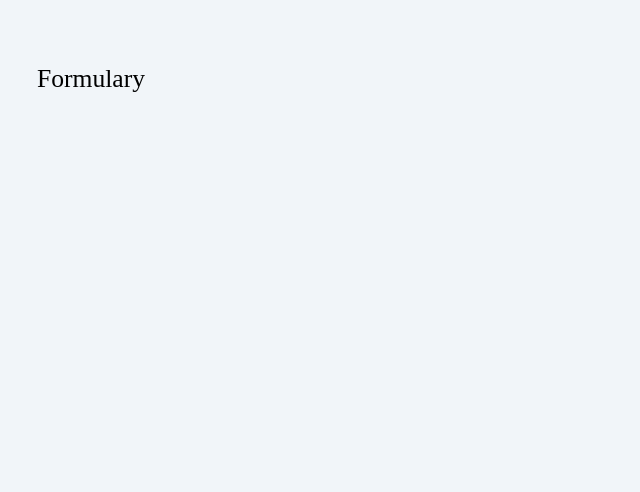
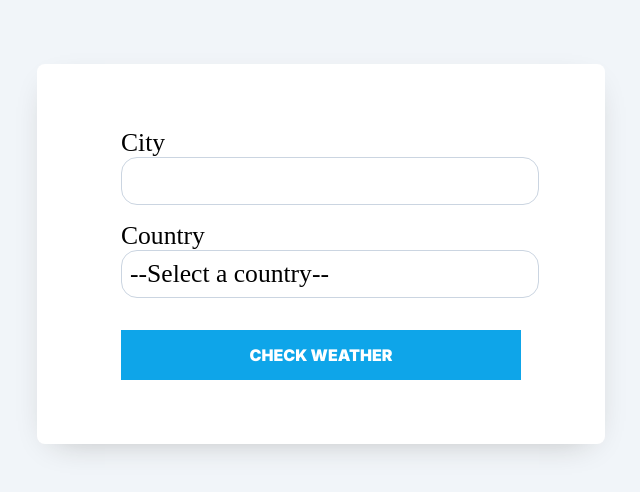
Before and after one commit to NestorSanchezS/ClimaApp, a React (Vite) app: page / in a window 1280 px wide. Shown: the top 492 px of the page, without its empty margins (3-643 px from the left). Built offline with nearby package versions, Linux system fonts and the light colour scheme; a web font is replaced by a local one.

Commit message:
add useContext and hook useWeather

```diff
--- a/src/App.jsx
+++ b/src/App.jsx
@@ -1,10 +1,11 @@
 import React from "react";
 import { AppClima } from "./components/AppClima";
+import { WeatherProvider } from "./context/WeatherProvider";
 
 export const App = () => {
   return (
-    <>
+    <WeatherProvider>
       <AppClima />
-    </>
+    </WeatherProvider>
   );
 };
--- a/src/components/Formulary.jsx
+++ b/src/components/Formulary.jsx
@@ -1,5 +1,29 @@
 import React from "react";
 
 export const Formulary = () => {
-  return <div>Formulary</div>;
+  return (
+    <div className="contenedor">
+      <form>
+        <div className="campo">
+          <label htmlFor="city">City</label>
+          <input type="text" id="city" name="city" />
+        </div>
+        <div className="campo">
+          <label htmlFor="country">Country</label>
+          <select type="text" id="country" name="country">
+            <option value="">--Select a country--</option>
+            <option value="US">United State</option>
+            <option value="MX">Mexico</option>
+            <option value="AR">Argentina</option>
+            <option value="CO">Colombia</option>
+            <option value="CO">Colombia</option>
+            <option value="CR">Costa Rica</option>
+            <option value="ES">España</option>
+            <option value="PE">Peru</option>
+          </select>
+        </div>
+        <input type="submit" value="Check Weather" />
+      </form>
+    </div>
+  );
 };
--- /dev/null
+++ b/src/context/WeatherProvider.jsx
@@ -0,0 +1,9 @@
+import React from "react";
+import { createContext } from "react";
+
+export const WeatherContext = createContext();
+export const WeatherProvider = ({ children }) => {
+  return (
+    <WeatherContext.Provider value={{}}>{children}</WeatherContext.Provider>
+  );
+};
--- /dev/null
+++ b/src/hooks/useWeather.jsx
@@ -0,0 +1,6 @@
+import { useContext } from "react";
+import { WeatherContext } from "../context/WeatherProvider";
+
+export const useWeather = () => {
+  return useContext(WeatherContext);
+};
```
